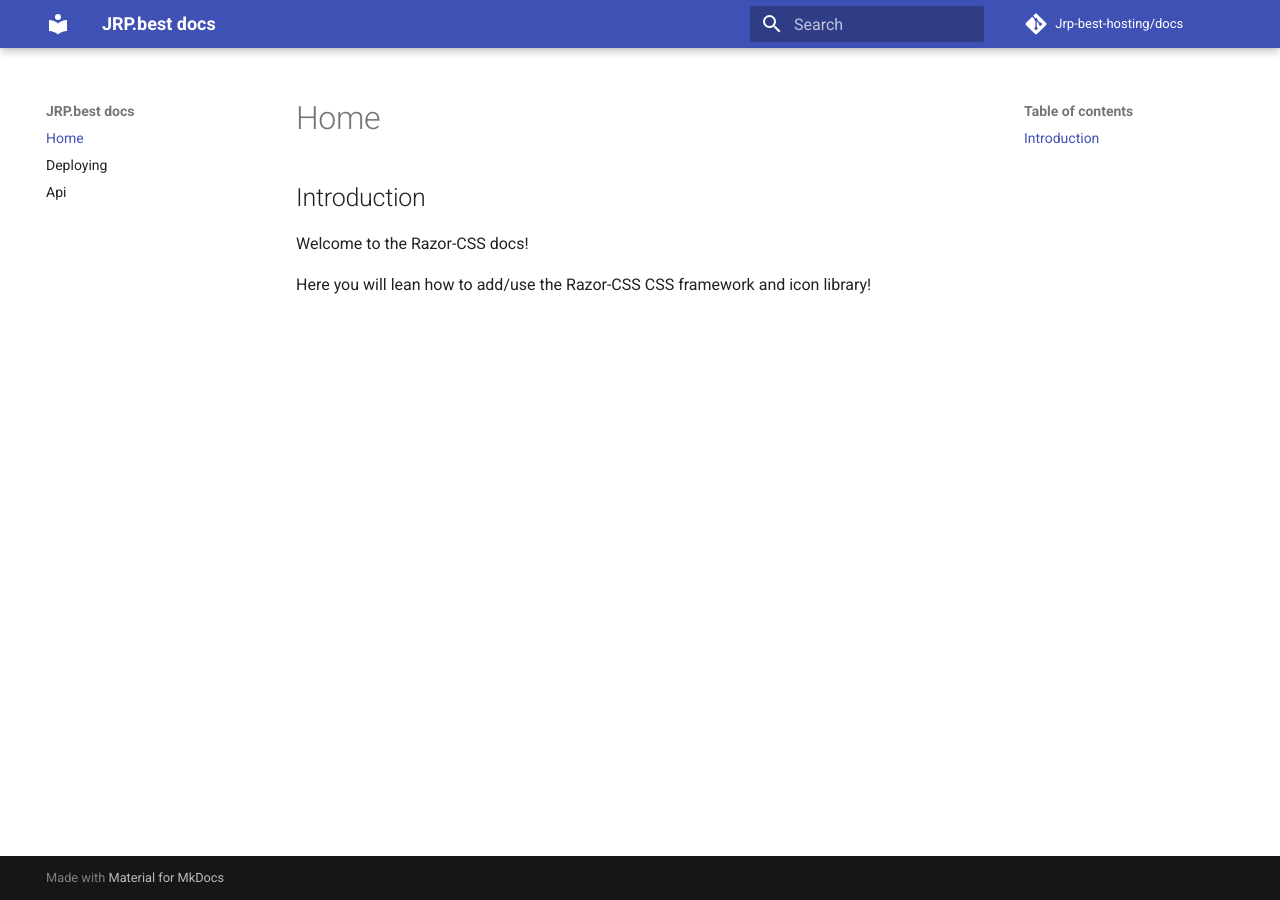
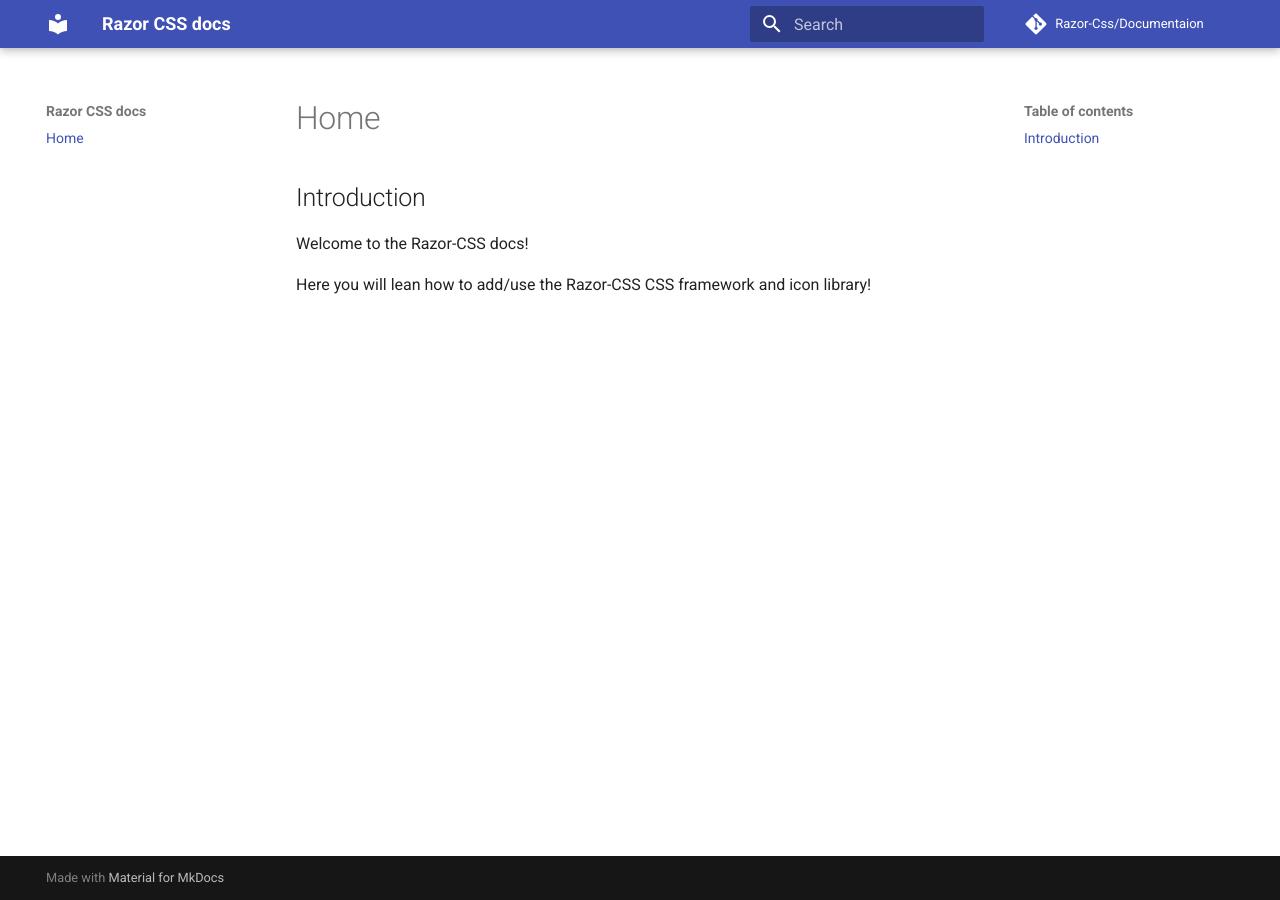
Before and after one commit to Razor-Css/Documentaion, an MkDocs documentation site: the page built from docs/index.md, in a window 1280 px wide. Built offline with MkDocs 1.6.1 and Material for MkDocs 9.7.7, drawn with Linux system fonts in a browser that asks for light colours; comment, search, counter and statistics services are not loaded.

Commit message:
Update mkdocs.yml

```diff
--- a/mkdocs.yml
+++ b/mkdocs.yml
@@ -1,12 +1,10 @@
-site_name: JRP.best docs
-site_description: 'JRP.best docs'
-site_author: 'JRP.best'
+site_name: Razor CSS docs
+site_description: 'Razor CSS docs'
+site_author: 'Razor CSS'
 docs_dir: docs/
-repo_name: 'Jrp-best-hosting/docs'
-repo_url: 'https://github.com/Jrp-best-hosting/docs'
+repo_name: 'Razor-Css/Documentaion'
+repo_url: 'https://github.com/Razor-Css/Documentaion/'
 nav:
     - Home: index.md
-    - Deploying: deploying.md
-    - Api: api.md
 theme:
   name: 'material'
```
